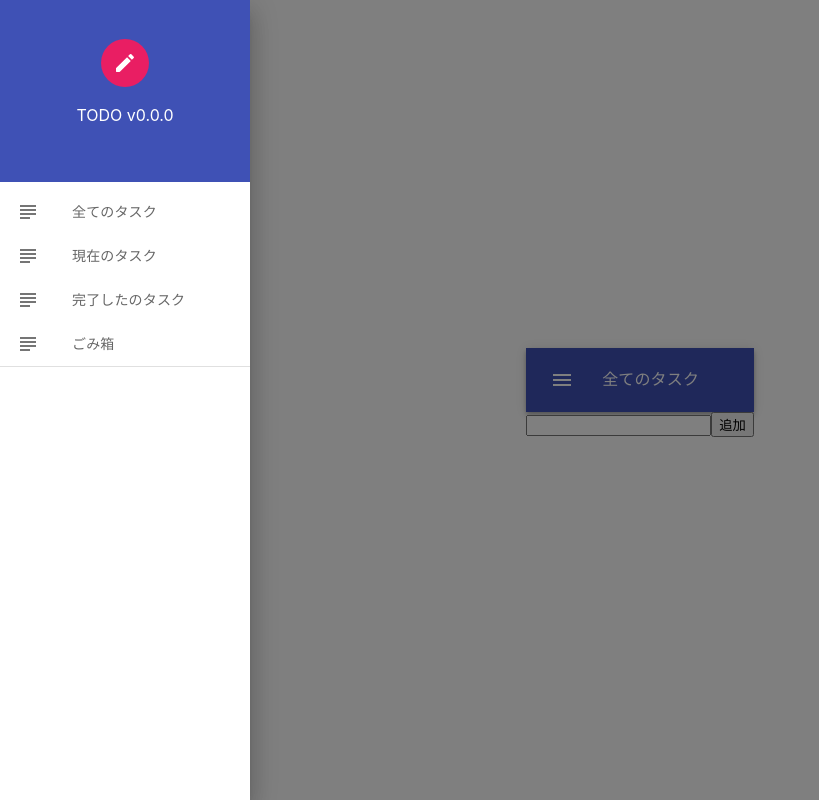
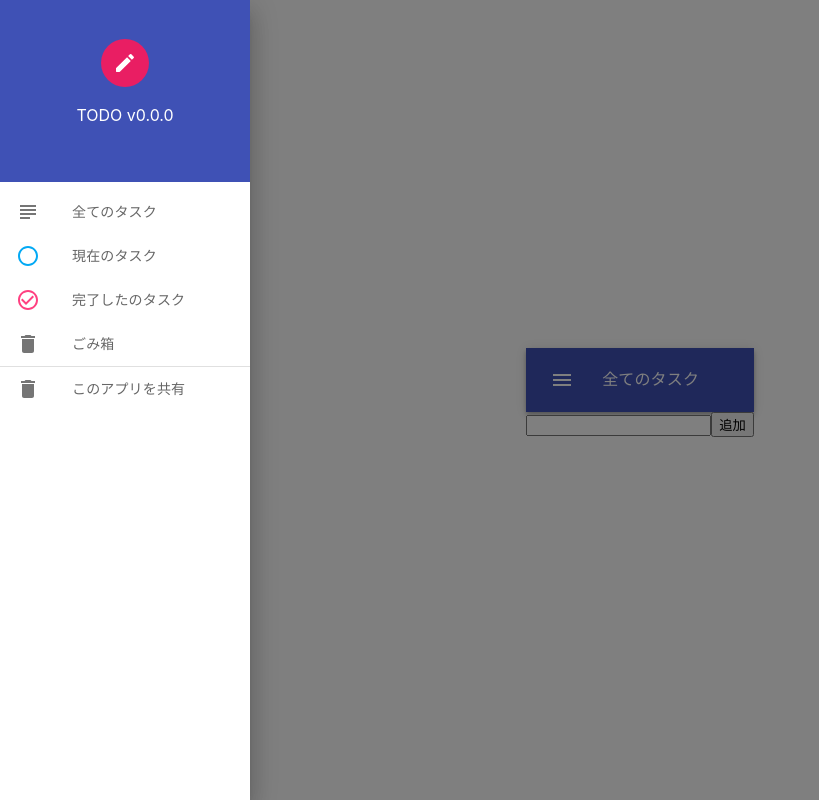
Before and after one commit to tokagame/react_todo_app, a React (Vite) app: page / in a window 1280 px wide. Both pictures are taken after a click on the button "menu". Shown: the whole page, without its empty margins (0-819 px from the left). Built offline with nearby package versions, Linux system fonts and the light colour scheme.

Commit message:
QRコンポーネント追加(仮URL)

```diff
--- a/package.json
+++ b/package.json
@@ -14,7 +14,8 @@
     "@mui/icons-material": "^5.10.6",
     "@mui/material": "^5.10.6",
     "react": "^18.2.0",
-    "react-dom": "^18.2.0"
+    "react-dom": "^18.2.0",
+    "react-qrcode-logo": "^2.8.0"
   },
   "devDependencies": {
     "@types/react": "^18.0.17",
--- a/src/App.tsx
+++ b/src/App.tsx
@@ -9,7 +9,7 @@ import { FormDialog } from './FormDialog'
 import { TodoItem } from './TodoItem'
 import { ToolBar } from './ToolBar';
 import { SideBar } from './SideBar';
-
+import { QR } from './QR';
 
 const theme = createTheme({
   palette: {
@@ -31,6 +31,7 @@ export const App = (): JSX.Element => {
   const [todos, setTodos] = useState<Todo[]>([]);
   const [filter, setFilter] = useState<Filter>('all');
   const [drawerOpen, setDrawerOpen] = useState(false);
+  const [qrOpen, setQrOpen] = useState(false);
 
   const handleOnChange = (e: React.ChangeEvent<HTMLInputElement>) => {
     setText(e.target.value);
@@ -109,9 +110,11 @@ export const App = (): JSX.Element => {
 
   const onToggleDrawer = () => setDrawerOpen(!drawerOpen);
 
+  const onToggleQR = () => setQrOpen(!qrOpen);
+
   return (
     <ThemeProvider theme={theme}>
-      <GlobalStyles styles={{ body: { margin: 0, padding: 0 } }}></GlobalStyles>
+      <GlobalStyles styles={{ body: { margin: 0, padding: 0 } }} />
       <ToolBar
         filter={filter}
         onToggleDrawer={onToggleDrawer}
@@ -121,6 +124,12 @@ export const App = (): JSX.Element => {
         drawerOpen={drawerOpen}
         onSort={handleOnSort}
         onToggleDrawer={onToggleDrawer}
+        onToggleQR={onToggleQR}
+      />
+
+      <QR
+        open={qrOpen}
+        onClose={onToggleQR}
       />
 
       <FormDialog
--- /dev/null
+++ b/src/QR.tsx
@@ -0,0 +1,28 @@
+import { QRCode } from 'react-qrcode-logo'
+
+import Backdrop from '@mui/material/Backdrop'
+import { styled } from '@mui/material/styles'
+
+const TodoBackdrop = styled(Backdrop)(({ theme }) => ({
+  zIndex: theme.zIndex.drawer + 1,
+  color: '#fff',
+  backgroundColor: 'rgba(0, 0, 0, 0.8)',
+}))
+
+type Props = {
+  open: boolean;
+  onClose: () => void;
+}
+
+export const QR = (props: Props) => {
+  return (
+    <TodoBackdrop
+      open={props.open}
+      onClick={props.onClose}
+    >
+      <QRCode
+        value="https://sprout2000.github.io/todo"
+      />
+    </TodoBackdrop>
+  )
+}
--- a/src/SideBar.tsx
+++ b/src/SideBar.tsx
@@ -6,6 +6,7 @@ import ListItem from '@mui/material/ListItem';
 import ListItemIcon from '@mui/material/ListItemIcon';
 import ListItemText from '@mui/material/ListItemText';
 
+import ShareIcon from '@mui/icons-material/Share';
 import DeleteIcon from '@mui/icons-material/Delete';
 import SubjectIcon from '@mui/icons-material/Subject';
 import CreateIcon from '@mui/icons-material/CreateRounded';
@@ -22,6 +23,7 @@ type Props = {
   drawerOpen: boolean;
   onToggleDrawer: () => void;
   onSort: (filter: Filter) => void;
+  onToggleQR: () => void;
 }
 
 const DrawerList = styled('div')(() => ({
@@ -90,7 +92,7 @@ export const SideBar = (props: Props) => {
             alia-label="incomplete"
           >
             <ListItemIcon>
-              <SubjectIcon />
+              <IconUnChecked />
             </ListItemIcon>
             <ListItemText secondary="現在のタスク" />
           </ListItem>
@@ -101,7 +103,7 @@ export const SideBar = (props: Props) => {
             alia-label="checked"
           >
             <ListItemIcon>
-              <SubjectIcon />
+              <IconCompleted />
             </ListItemIcon>
             <ListItemText secondary="完了したのタスク" />
           </ListItem>
@@ -112,11 +114,24 @@ export const SideBar = (props: Props) => {
             alia-label="removed"
           >
             <ListItemIcon>
-              <SubjectIcon />
+              <DeleteIcon />
             </ListItemIcon>
             <ListItemText secondary="ごみ箱" />
           </ListItem>
+
           <Divider />
+
+          <ListItem
+            button
+            onClick={props.onToggleQR}
+            alia-label="share"
+          >
+            <ListItemIcon>
+              <DeleteIcon />
+            </ListItemIcon>
+            <ListItemText secondary="このアプリを共有" />
+          </ListItem>
+
         </List>
       </DrawerList>
     </Drawer>
```
Also changed, not shown: 1 other file (tests, documents, lock files or other folders).
